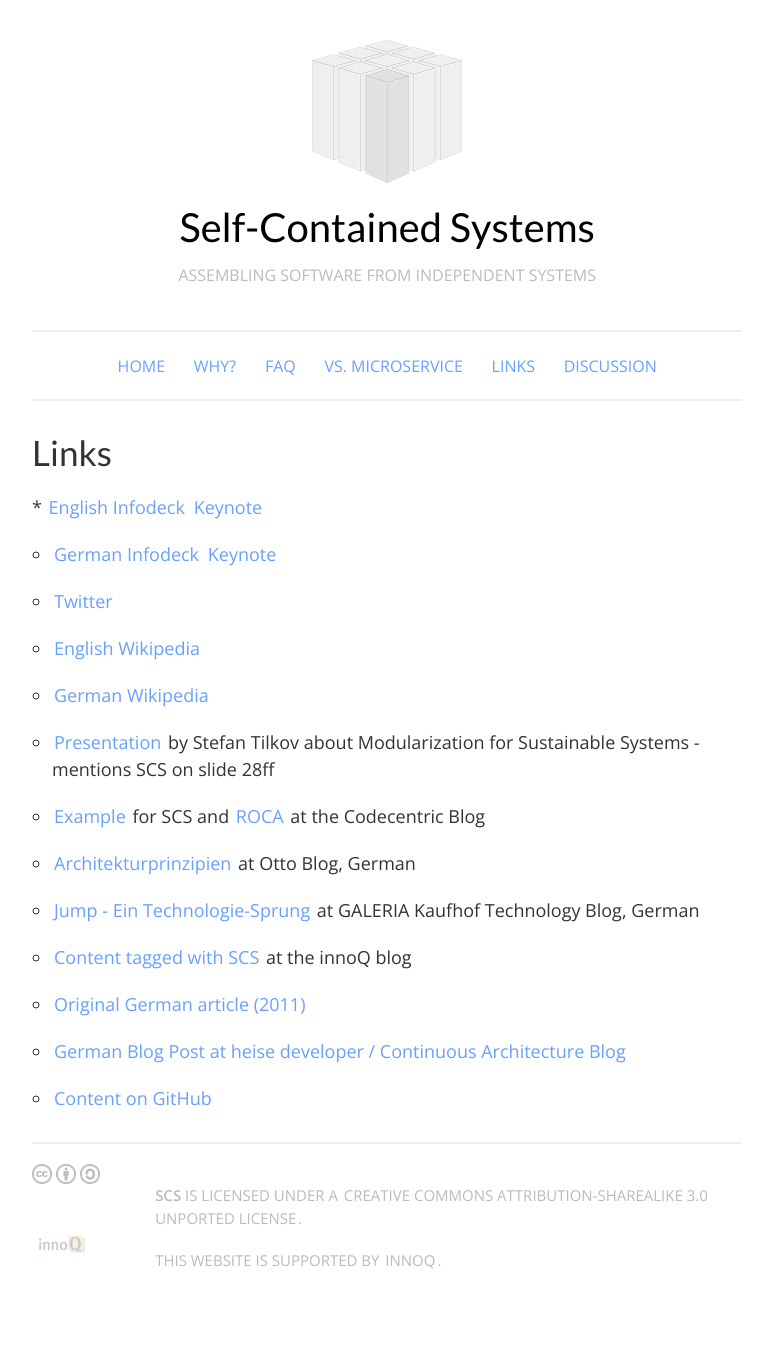
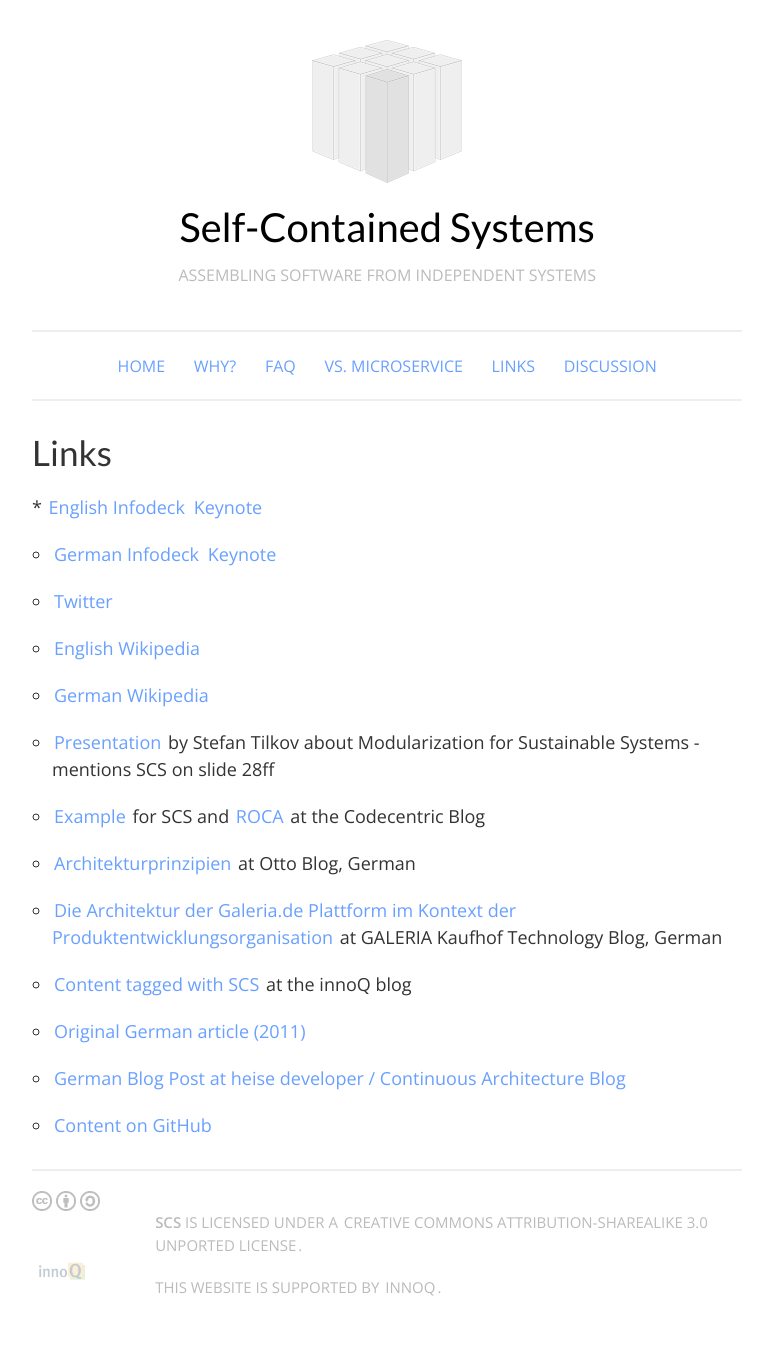
Before and after one commit to innoq/SCS, a Jekyll site: the page built from links.md, in a window 1280 px wide. Shown: the whole page, without its empty margins (128-901 px from the left). Built offline with Jekyll 4.4.1, drawn with Linux system fonts in a browser that asks for light colours; before the commit the page ends 1322 px from its top, so only the background shows below that.

Commit message:
Replaced reference to older Kaufhof blog post with ref to a newer post

```diff
--- a/links.md
+++ b/links.md
@@ -28,7 +28,7 @@
 * [Architekturprinzipien](http://dev.otto.de/2013/04/14/architekturprinzipien-2/)
   at Otto Blog, German
 
-* [Jump - Ein Technologie-Sprung](http://galeria-kaufhof.github.io/general/2014/09/20/jump-ein-technologiesprung-bei-galeria-kaufhof/)
+* [Die Architektur der Galeria.de Plattform im Kontext der Produktentwicklungsorganisation](http://galeria-kaufhof.github.io/general/2015/12/15/architektur-und-organisation-im-galeria-de-produktmanagement)
   at GALERIA Kaufhof Technology Blog, German
 
 * [Content tagged with SCS](https://www.innoq.com/en/timeline/?tag=scs) at the innoQ blog
```
